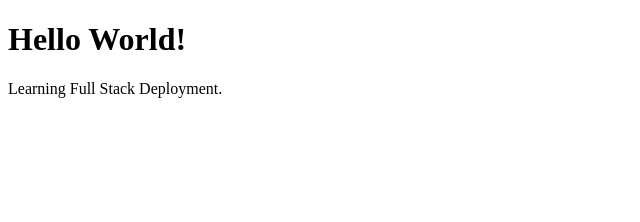
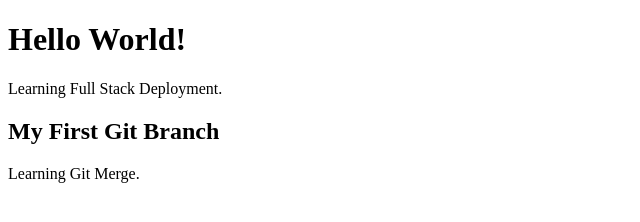
Before and after one commit to pratikshakp247-code/Deployment-Practice, a plain HTML site: page index.html in a window 1280 px wide. Shown: the whole page, without its empty margins (0-640 px from the left). Drawn offline with Linux system fonts and the light colour scheme.

Commit message:
Updated development branch

```diff
--- a/index.html
+++ b/index.html
@@ -6,5 +6,10 @@
 <body>
     <h1>Hello World!</h1>
     <p>Learning Full Stack Deployment.</p>
+
+    <h2>My First Git Branch</h2>
+    <p>Learning Git Merge.</p>
+
+
 </body>
 </html>
```
